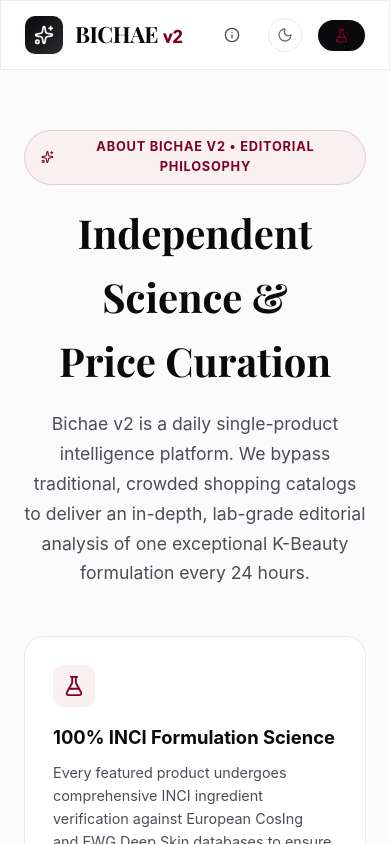
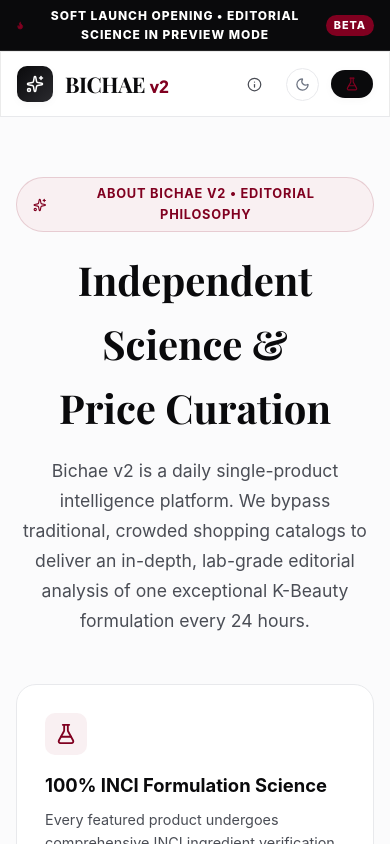
Before and after one commit to stoneidev/bichae_v2, a Next.js app: page /about in a window 390 px wide. Shown: the top 844 px of the page. Built offline with nearby package versions, Linux system fonts and the light colour scheme; a web font is replaced by a local one.

Commit message:
feat: add Soft Launch Opening Ribbon and optimize mobile responsiveness (Fixes #28)

```diff
--- a/app/globals.css
+++ b/app/globals.css
@@ -758,3 +758,32 @@
   transform: scale(1.1);
   background: #FF0000;
 }
+
+/* Issue #28: Comprehensive Mobile Responsiveness (320px to 768px) */
+@media (max-width: 768px) {
+  .container {
+    padding-left: 16px !important;
+    padding-right: 16px !important;
+  }
+
+  .chapter {
+    padding-top: 28px !important;
+    padding-bottom: 28px !important;
+  }
+
+  .product-hero-grid {
+    grid-template-columns: 1fr !important;
+    gap: 24px !important;
+  }
+
+  .header-nav-link-label,
+  .header-logo-subtitle,
+  .header-cta-label {
+    display: none !important;
+  }
+
+  /* Make all table wrappers swipeable gracefully */
+  table {
+    min-width: 650px;
+  }
+}
--- a/src/widgets/header/ui/HeaderWidget.tsx
+++ b/src/widgets/header/ui/HeaderWidget.tsx
@@ -2,7 +2,7 @@
 
 import React, { useState, useEffect } from 'react';
 import Link from 'next/link';
-import { Sparkles, Moon, Sun, FlaskConical, Info } from 'lucide-react';
+import { Sparkles, Moon, Sun, FlaskConical, Info, Flame } from 'lucide-react';
 
 export function HeaderWidget() {
   const [isDark, setIsDark] = useState(false);
@@ -30,22 +30,35 @@
   };
 
   return (
-    <header className="glass-panel" style={{ position: 'sticky', top: 0, zIndex: 100, borderBottom: '1px solid var(--border-subtle)' }}>
-      <div className="container" style={{ display: 'flex', alignItems: 'center', justifyContent: 'space-between', height: '68px' }}>
+    <div style={{ position: 'sticky', top: 0, zIndex: 100 }}>
+      {/* High-Fashion Soft Launch Opening Ribbon */}
+      <div style={{
+        background: 'var(--brand-obsidian)', color: '#FFF', padding: '6px 16px',
+        fontSize: '0.75rem', fontWeight: 800, textAlign: 'center', letterSpacing: '0.08em',
+        textTransform: 'uppercase', display: 'flex', alignItems: 'center', justifyContent: 'center', gap: '8px',
+        borderBottom: '1px solid rgba(255, 255, 255, 0.1)'
+      }}>
+        <Flame size={13} color="var(--brand-rose)" fill="var(--brand-rose)" />
+        <span>SOFT LAUNCH OPENING • EDITORIAL SCIENCE IN PREVIEW MODE</span>
+        <span style={{ padding: '2px 8px', borderRadius: 'var(--radius-full)', background: 'var(--brand-rose)', color: '#FFF', fontSize: '0.675rem', fontWeight: 800 }}>BETA</span>
+      </div>
+
+      <header className="glass-panel" style={{ borderBottom: '1px solid var(--border-subtle)' }}>
+        <div className="container" style={{ display: 'flex', alignItems: 'center', justifyContent: 'space-between', height: '64px' }}>
 
           {/* Brand Logo */}
           <Link href="/" style={{ display: 'flex', alignItems: 'center', gap: '12px', textDecoration: 'none', color: 'inherit' }}>
             <div style={{
-            width: '38px', height: '38px', borderRadius: '10px',
+              width: '36px', height: '36px', borderRadius: '10px',
               background: 'var(--accent-gradient)', display: 'flex',
               alignItems: 'center', justifyContent: 'center', color: '#FFF',
               boxShadow: 'var(--shadow-sm)'
             }}>
-            <Sparkles size={20} />
+              <Sparkles size={18} />
             </div>
             <div>
-            <span style={{ fontFamily: 'var(--font-serif)', fontSize: '1.4rem', fontWeight: 700, letterSpacing: '-0.02em' }}>
-              BICHAE <span style={{ color: 'var(--brand-rose)', fontSize: '1.1rem', fontFamily: 'var(--font-sans)', fontWeight: 800 }}>v2</span>
+              <span style={{ fontFamily: 'var(--font-serif)', fontSize: '1.35rem', fontWeight: 700, letterSpacing: '-0.02em' }}>
+                BICHAE <span style={{ color: 'var(--brand-rose)', fontSize: '1.05rem', fontFamily: 'var(--font-sans)', fontWeight: 800 }}>v2</span>
               </span>
               <div className="header-logo-subtitle">
                 Daily K-Beauty Science &amp; Pricing
@@ -54,16 +67,16 @@
           </Link>
 
           {/* Navigation & Action Items */}
-        <div style={{ display: 'flex', alignItems: 'center', gap: '16px' }}>
+          <div style={{ display: 'flex', alignItems: 'center', gap: '12px' }}>
             <Link
               href="/about"
               style={{
-              fontSize: '0.85rem', fontWeight: 700, color: 'var(--text-secondary)',
+                fontSize: '0.825rem', fontWeight: 700, color: 'var(--text-secondary)',
                 textDecoration: 'none', display: 'flex', alignItems: 'center', gap: '6px',
                 padding: '6px 12px', borderRadius: 'var(--radius-full)', transition: 'all 0.2s'
               }}
             >
-            <Info size={16} /> <span className="header-nav-link-label">How It Works</span>
+              <Info size={15} /> <span className="header-nav-link-label">How It Works</span>
             </Link>
 
             <button
@@ -77,23 +90,24 @@
               aria-label={isDark ? 'Switch to light theme' : 'Switch to dark theme'}
               aria-pressed={isDark}
             >
-            {mounted && isDark ? <Sun size={16} color="#F59E0B" /> : <Moon size={16} color="#6B7280" />}
+              {mounted && isDark ? <Sun size={15} color="#F59E0B" /> : <Moon size={15} color="#6B7280" />}
             </button>
 
             <span
               style={{
-              padding: '8px 16px', borderRadius: 'var(--radius-full)',
+                padding: '7px 14px', borderRadius: 'var(--radius-full)',
                 background: 'var(--brand-obsidian)', color: '#FFF',
-              fontSize: '0.825rem', fontWeight: 600, display: 'flex', alignItems: 'center', gap: '6px',
+                fontSize: '0.8rem', fontWeight: 600, display: 'flex', alignItems: 'center', gap: '6px',
                 boxShadow: 'var(--shadow-sm)', whiteSpace: 'nowrap'
               }}
             >
-            <FlaskConical size={15} color="var(--brand-rose)" />
+              <FlaskConical size={14} color="var(--brand-rose)" />
               <span className="header-cta-label">Independently Reviewed</span>
             </span>
           </div>
 
         </div>
       </header>
+    </div>
   );
 }
```
Lines whose indentation alone changed are shown as unchanged.
